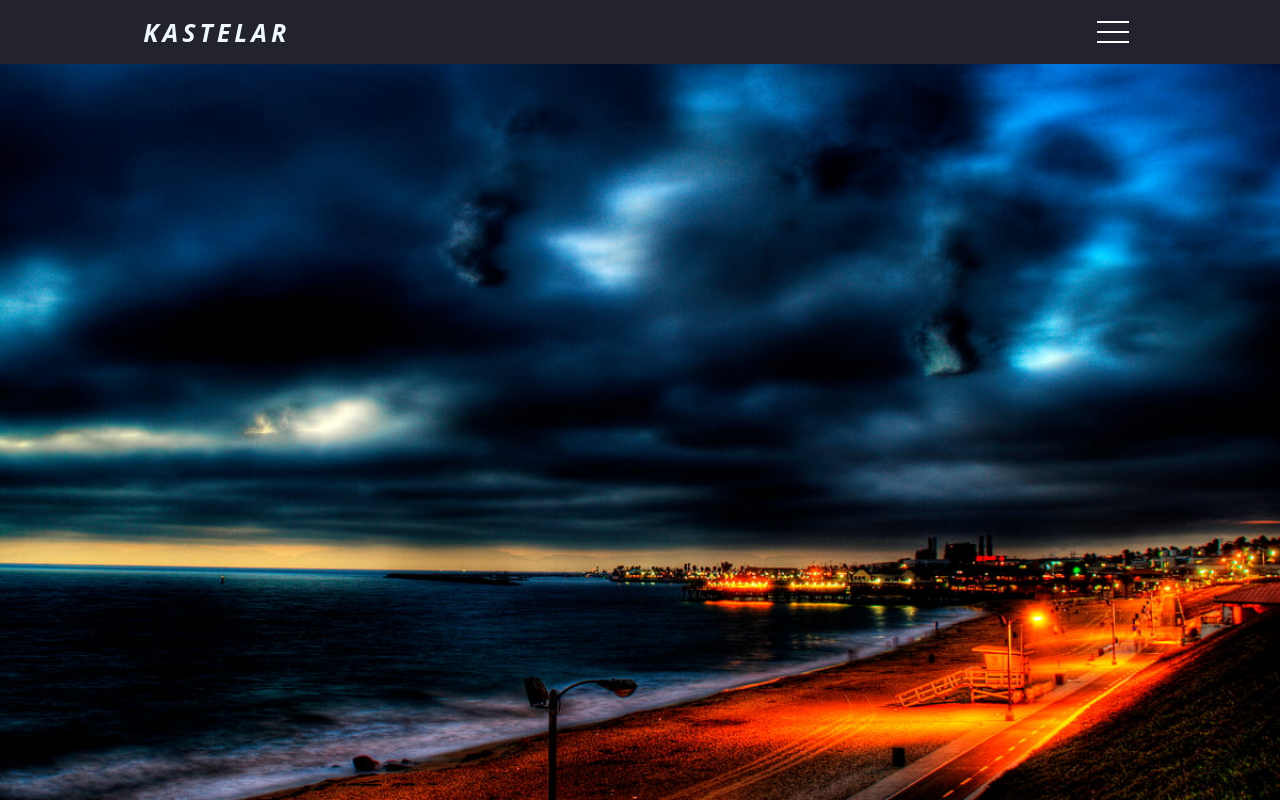
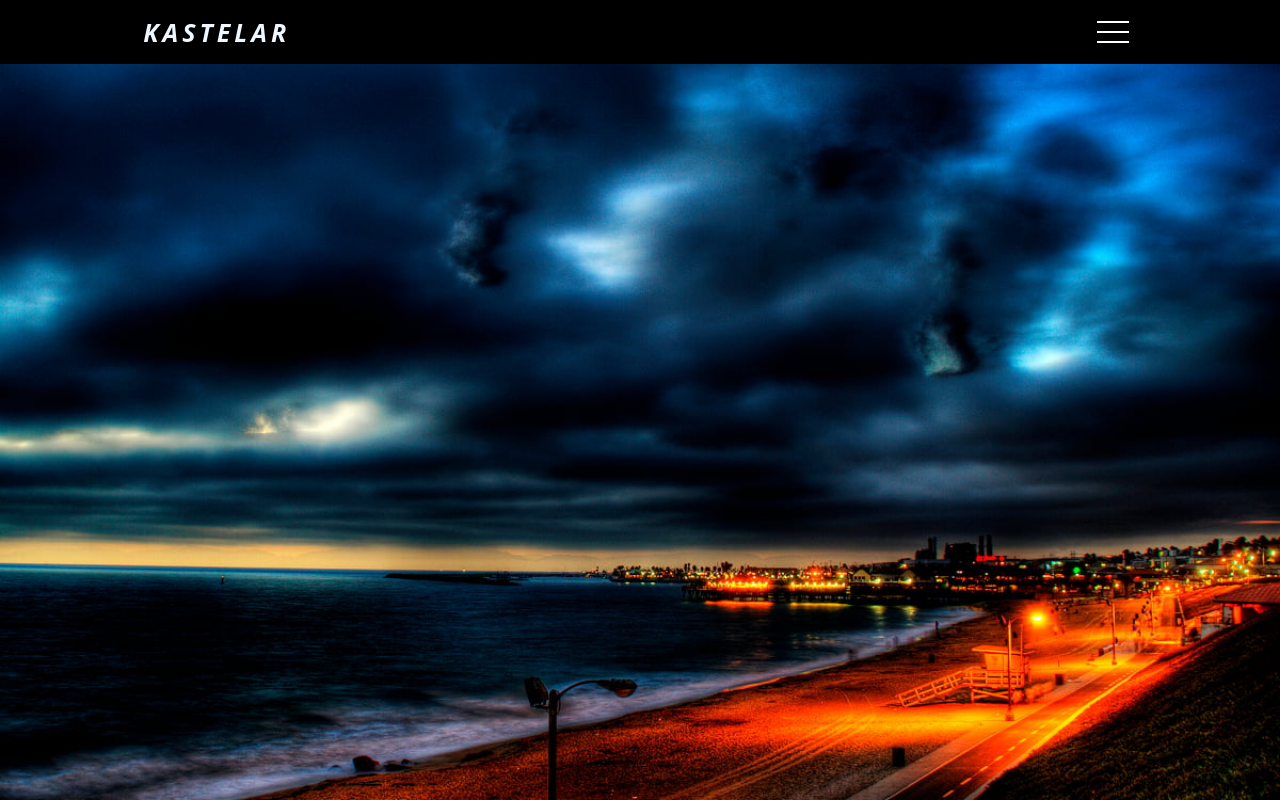
Before and after one commit to mathsf/navega-o, a PHP site: page / in a window 1280 px wide; the page is wider, and only the part inside the window is pictured. Run offline with PHP 8.4, Linux system fonts and the light colour scheme.

Commit message:
Update estilo.css

```diff
--- a/estilo.css
+++ b/estilo.css
@@ -24,7 +24,7 @@ nav {
     justify-content: space-around;
     align-items: center;
     font-family: system-ui, -apple-system, BlinkMacSystemFont, 'Segoe UI', Roboto, Arial, Oxygen, Ubuntu, Cantarell, 'Open Sans', 'Helvetica Neue', sans-serif;
-    background: #23232e;
+    background: #000000;
     height: 8vh;
 }
 
```
